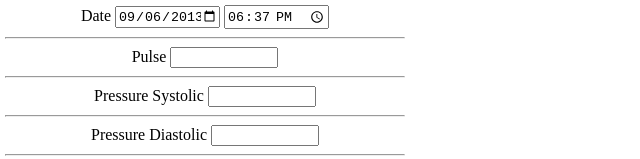
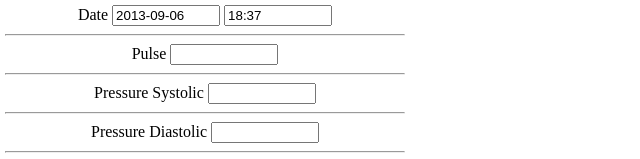
Before and after one commit to avanc/couchapp-healthdiary, a plain HTML site: page _attachments/index.html at #/new in a window 1280 px wide. Shown: the top 159 px of the page, without its empty margins (0-640 px from the left). Drawn offline with Linux system fonts and the light colour scheme; no server answers.

Commit message:
Changed input type from date and time to text
Is a workaround for bug #6.

```diff
--- a/_attachments/input.html
+++ b/_attachments/input.html
@@ -1,7 +1,7 @@
 <form ng-submit="submitData()" novalidate>
     <label>Date</label>
-    <input type="date" ng-model="newentry.date">
-    <input type="time" ng-model="newentry.time">
+    <input type="text" ng-model="newentry.date">
+    <input type="text" ng-model="newentry.time">
 
     <hr>
     <label>Pulse</label>
```
